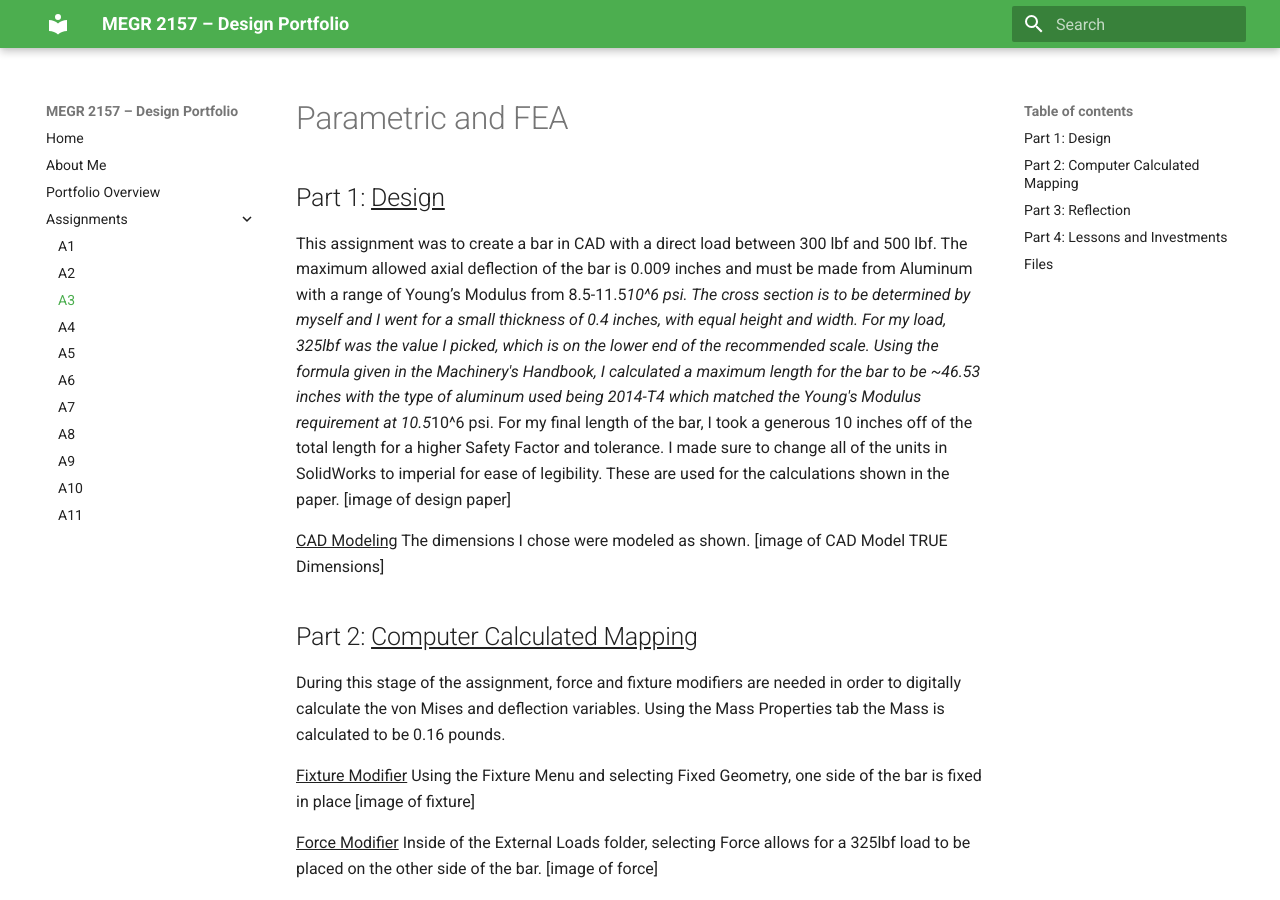
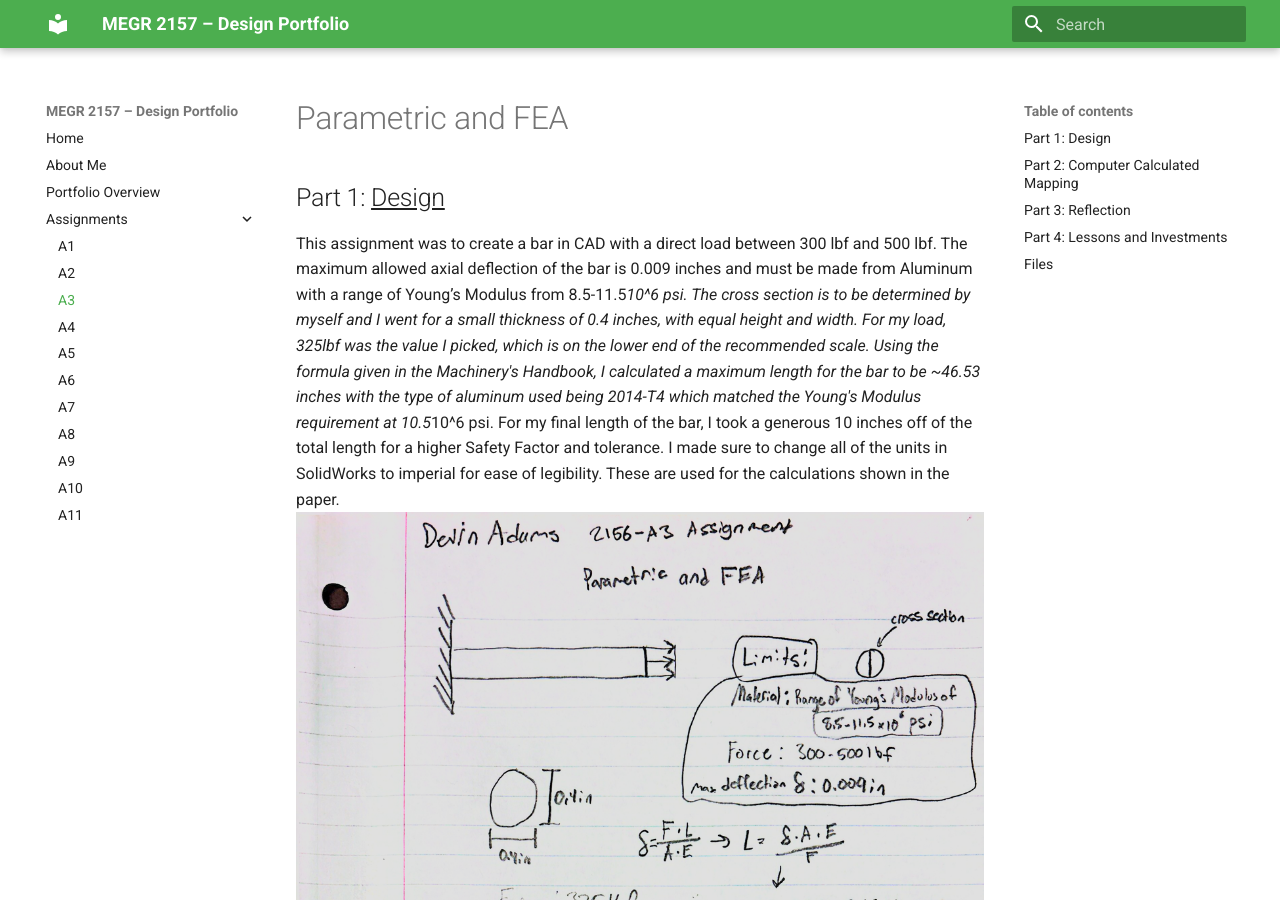
Before and after one commit to dadams78/design-projects-portfolio, an MkDocs documentation site: the page built from docs/assignments/A03/index.md, in a window 1280 px wide and 900 px high. Built offline with MkDocs 1.6.1 and Material for MkDocs 9.7.7, drawn with Linux system fonts in a browser that asks for light colours.

Commit message:
Update index.md

```diff
--- a/docs/assignments/A03/index.md
+++ b/docs/assignments/A03/index.md
@@ -2,7 +2,7 @@
 
 ## Part 1: <u>Design</u>
 This assignment was to create a bar in CAD with a direct load between 300 lbf and 500 lbf. The maximum allowed axial deflection of the bar is 0.009 inches and must be made from Aluminum with a range of Young’s Modulus from 8.5-11.5*10^6 psi. The cross section is to be determined by myself and I went for a small thickness of 0.4 inches, with equal height and width. For my load, 325lbf was the value I picked, which is on the lower end of the recommended scale. Using the formula given in the Machinery's Handbook, I calculated a maximum length for the bar to be ~46.53 inches with the type of aluminum used being 2014-T4 which matched the Young's Modulus requirement at 10.5*10^6 psi. For my final length of the bar, I took a generous 10 inches off of the total length for a higher Safety Factor and tolerance. I made sure to change all of the units in SolidWorks to imperial for ease of legibility. These are used for the calculations shown in the paper.
-[image of design paper]
+![MEGR 2156-7 original image](drawing.png)
 
 <u>CAD Modeling</u>
 The dimensions I chose were modeled as shown.
```
